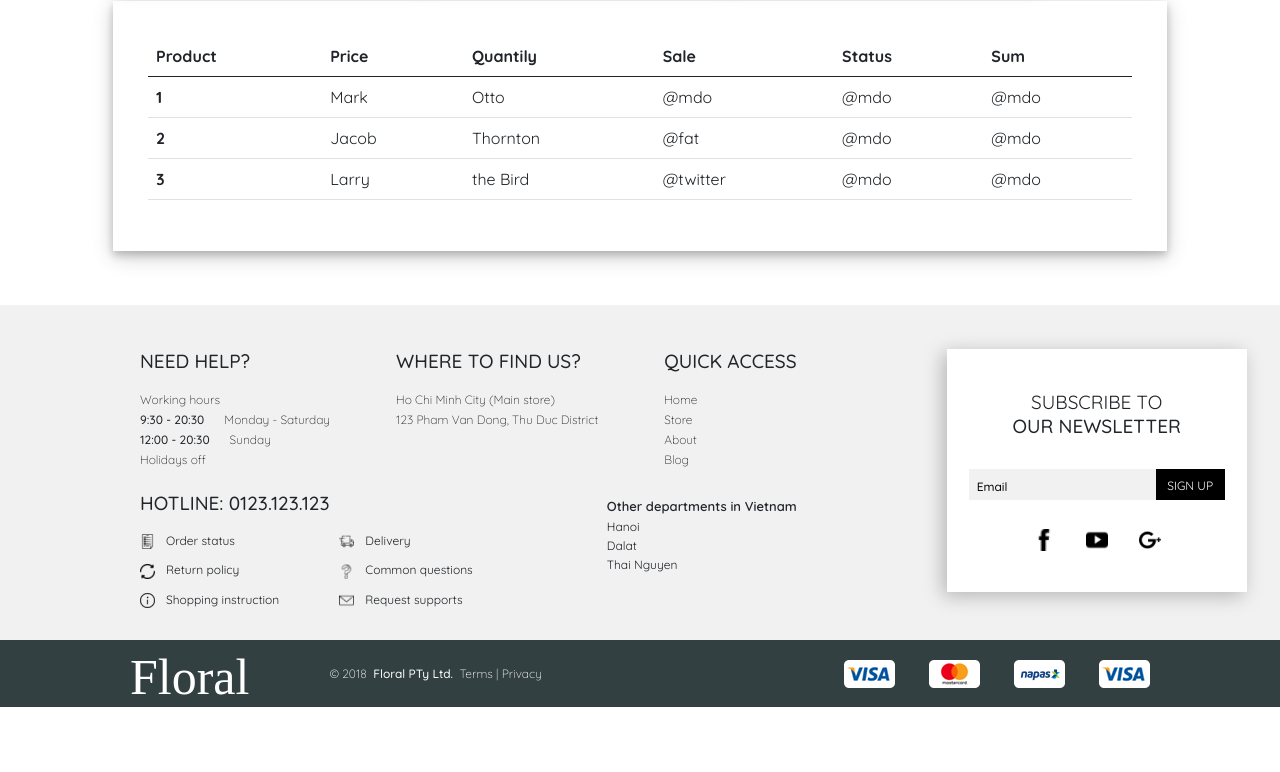
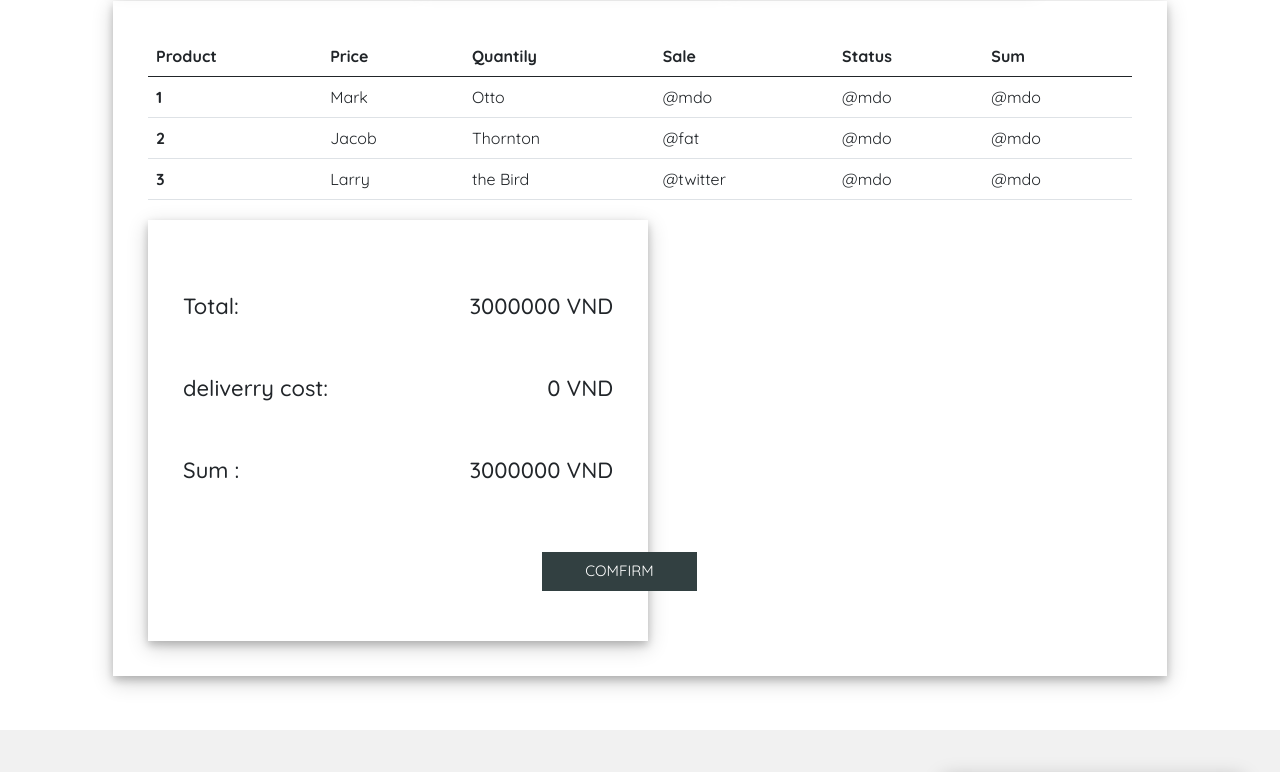
Before and after one commit to HoTrHieu/TKGD, a React (Create React App) app: page /OrderDetail in a window 1280 px wide. Shown: the part 775-1547 px from the top of the page. Before the commit the page ends 1490 px from the top, so only its background shows below. Built offline with nearby package versions, Linux system fonts and the light colour scheme; the HTML template or start-up script is replaced by a standard one; a web font is replaced by a local one.

Commit message:
updateOrderDetails 2

```diff
--- a/src/containers/OrderDetailPage/OrderDetailPage.jsx
+++ b/src/containers/OrderDetailPage/OrderDetailPage.jsx
@@ -68,8 +68,8 @@ const OrderDetailPage = props => {
             <div className={css.cartContent}>
             <div className={css.cartInfo}>
               <div>
-
-                                <table class="table">
+                <div>
+                <table class="table">
                     <thead>
                         <tr>
                         <th scope="col">Product</th>
@@ -107,7 +107,36 @@ const OrderDetailPage = props => {
                         </tr>
                     </tbody>
                     </table>
+                </div>
+                <div>
+                <div className={css.cartInfo4}>
+              <div className={css.cartInfoContent}>
 
+                <div className={css.text}>
+                    <span >Total: </span>
+                    <span>3000000 VND</span>
+                </div>
+
+                <div className={css.text}>
+                  <span>deliverry cost: </span>
+                  <span>0 VND</span>
+                </div>
+
+                <div className={css.text}>
+                  <span>Sum :</span>
+                  <span>3000000 VND</span>
+                </div>
+
+                <div className={css.totlaContainer}>
+                  {/* <div className={css.priceInfo}>
+                    <span>Total price: <span className={css.price}>{totalPrice}&nbsp;VND</span></span>
+                  </div> */}
+                  <button className={css.btnOrder}>COMFIRM</button>
+                </div>
+
+              </div>
+            </div>
+                </div>
               </div>
             </div>
           </div>
--- a/src/containers/OrderDetailPage/OrderDetailPage.module.css
+++ b/src/containers/OrderDetailPage/OrderDetailPage.module.css
@@ -68,6 +68,15 @@
     box-shadow: 0 4px 8px 0 rgba(0, 0, 0, 0.2), 0 6px 20px 0 rgba(0, 0, 0, 0.19);
     width: 100%;
     height: auto;
+}
+
+.cartInfo4{
+    margin-top: 20px;
+    padding: 35px;
+    box-shadow: 0 4px 8px 0 rgba(0, 0, 0, 0.2), 0 6px 20px 0 rgba(0, 0, 0, 0.19);
+    width: 500px;
+    height: auto;
+    left: 0px;
 }
 
 .cartInfo2{
```
